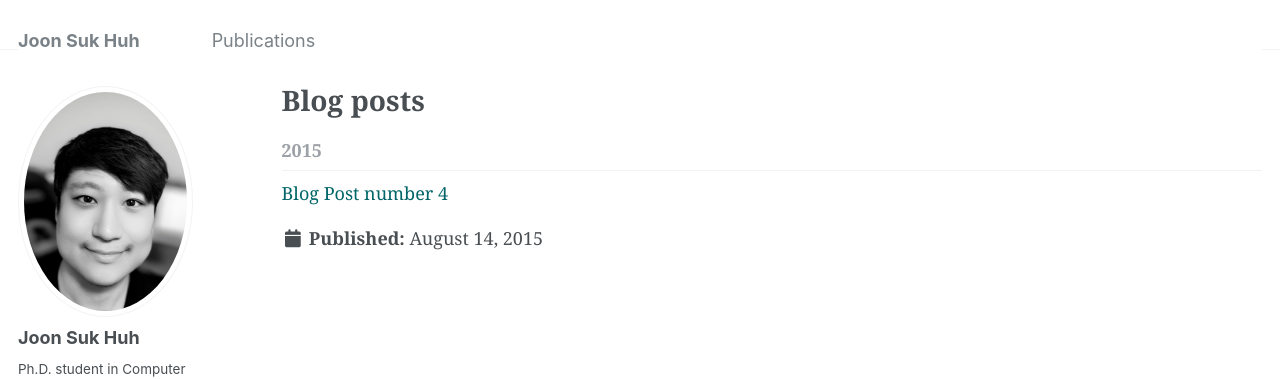
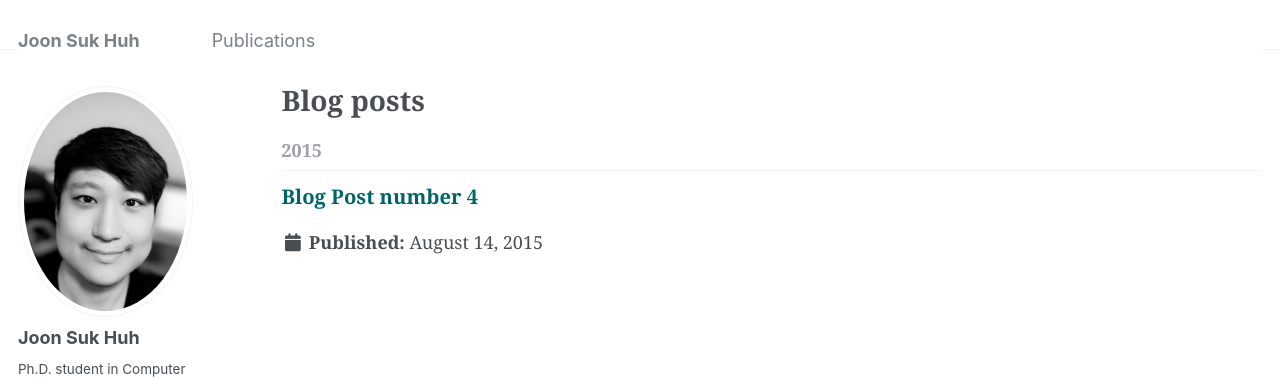
Before and after one commit to joon-huh/joon-huh.github.io, a Jekyll site: the page built from _pages/year-archive.html, in a window 1280 px wide. Shown: the top 379 px of the page. Built offline with Jekyll 4.4.1, drawn with Linux system fonts in a browser that asks for light colours; some web fonts are replaced.

```diff
--- a/_sass/_archive.scss
+++ b/_sass/_archive.scss
@@ -43,7 +43,8 @@
   margin-bottom: 0;//2em;
   font-family: $serif; // $sans-serif-narrow;
   color: $xing-color;
-  font-size: $type-size-5;
+  font-size: $type-size-45;
+  font-weight: bold;
 
   a + a {
     opacity: 0.5;
--- a/_sass/_variables.scss
+++ b/_sass/_variables.scss
@@ -37,6 +37,7 @@ $type-size-1                : 2.441em;  // ~39.056px
 $type-size-2                : 1.953em;  // ~31.248px
 $type-size-3                : 1.563em;  // ~25.008px
 $type-size-4                : 1.25em;   // ~20px
+$type-size-45               : 1.12em;
 $type-size-5                : 1em;      // ~16px
 $type-size-6                : 0.75em;   // ~12px
 $type-size-7                : 0.6875em; // ~11px
```
